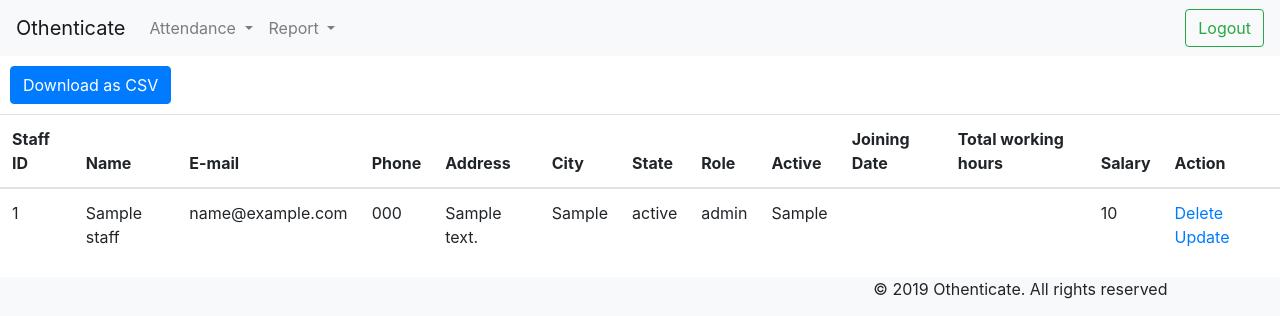
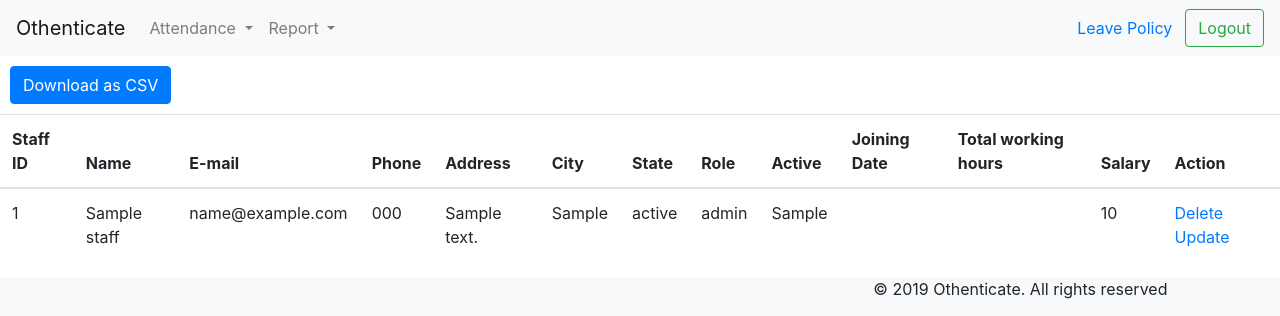
Before and after one commit to RM-RITIK/project_sellebrate, a PHP site: page /info.php in a window 1280 px wide. Shown: the top 316 px of the page. Run offline with PHP 8.4, Linux system fonts and the light colour scheme; the visitor is signed in with stand-in values (Sample User, id 1); tables that the repository leaves empty or names only in its code hold one stand-in row (values such as "Sample post"); data that the repository does not hold is empty.

Commit message:
37th commit

```diff
--- a/header.php
+++ b/header.php
@@ -67,6 +67,9 @@
 
 
                   </ul>
+                  <form class="form-inline">
+                  <a href = "LeavePolicy.pdf" class="btn btn-link" style = "" target = "_blank">Leave Policy </a>
+                  </form>
                   <form class="form-inline" action = "logout.php">
                   <button class="btn btn-outline-success my-2 my-sm-0" type = "submit">Logout</button>
                   </form>
```
Also changed, not shown: 2 other files.
